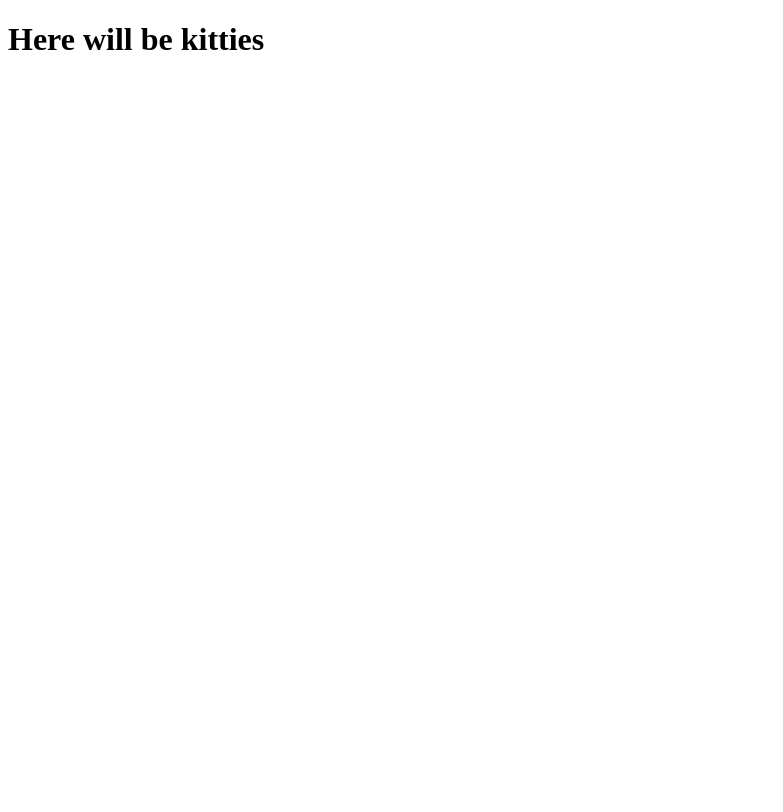
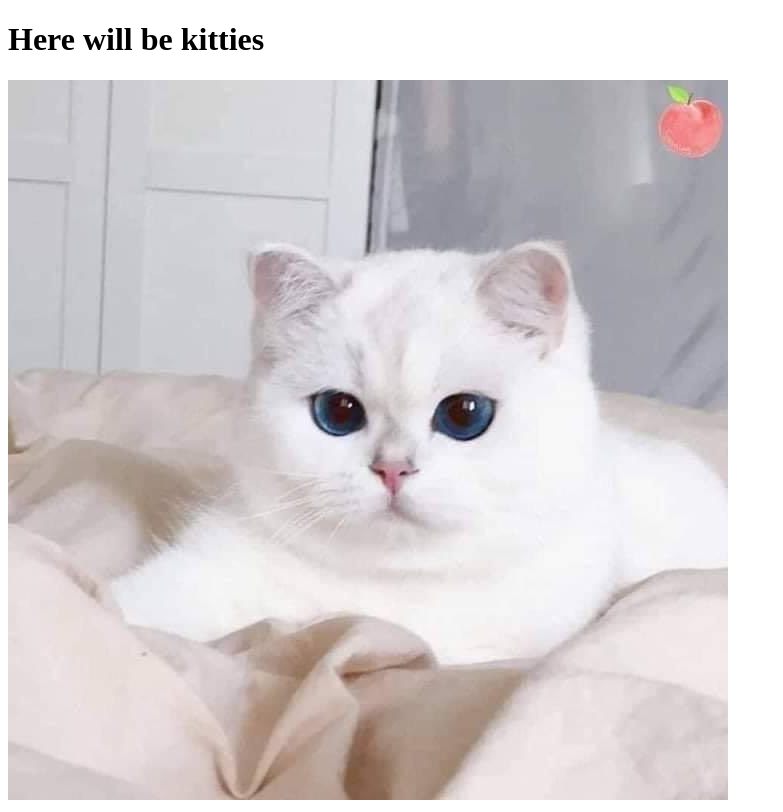
Before and after one commit to ishtar-inanna/cool-kitties, a plain HTML site: page index.html in a window 1280 px wide. Shown: the whole page, without its empty margins (0-783 px from the left). Drawn offline with Linux system fonts and the light colour scheme.

Commit message:
image cat

```diff
--- a/index.html
+++ b/index.html
@@ -8,5 +8,6 @@
 </head>
 <body>
     <h1>Here will be kitties</h1>
+    <img src="img/123.jpg" alt="cat">
 </body>
 </html>
```
Also changed, not shown: img/123.jpg (added).
